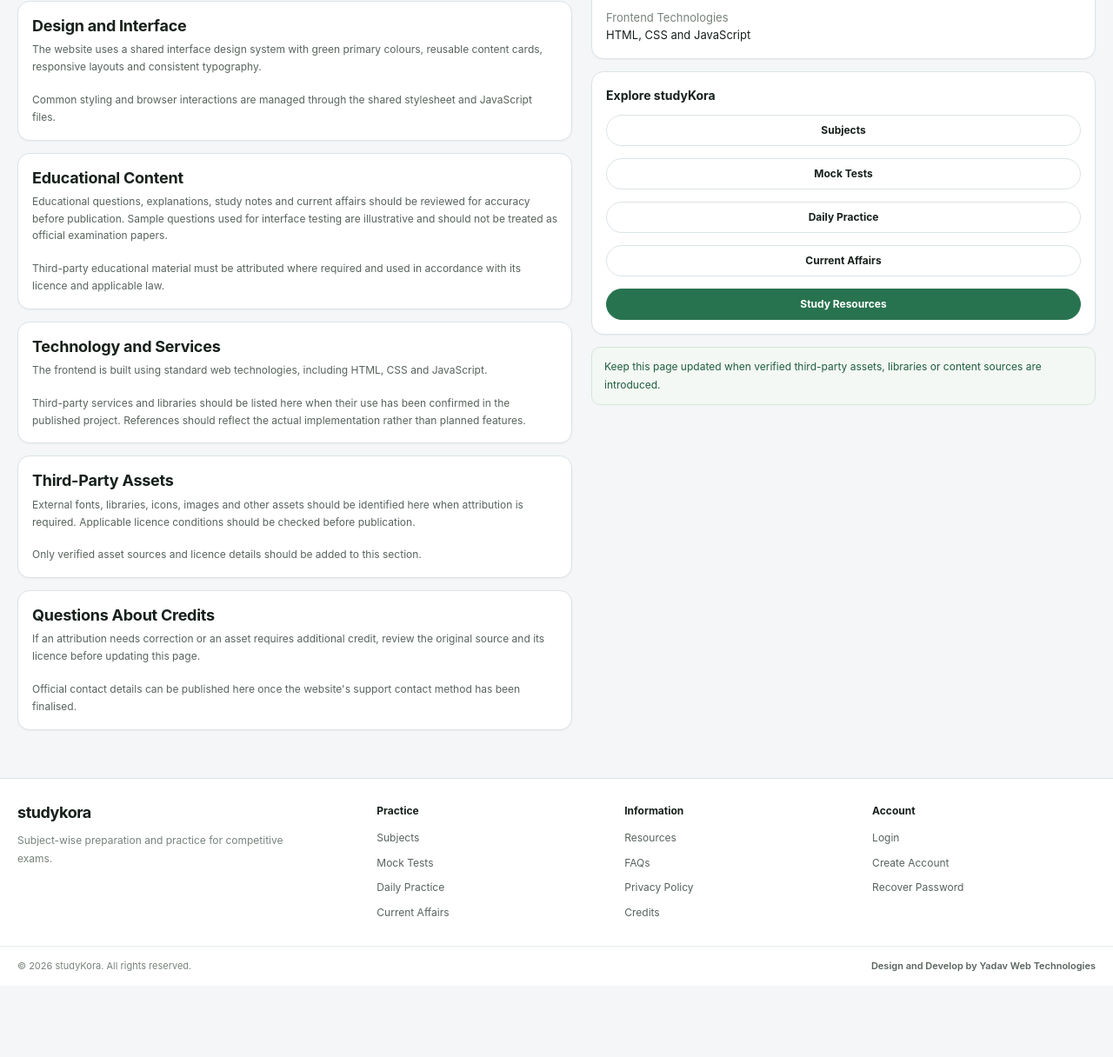
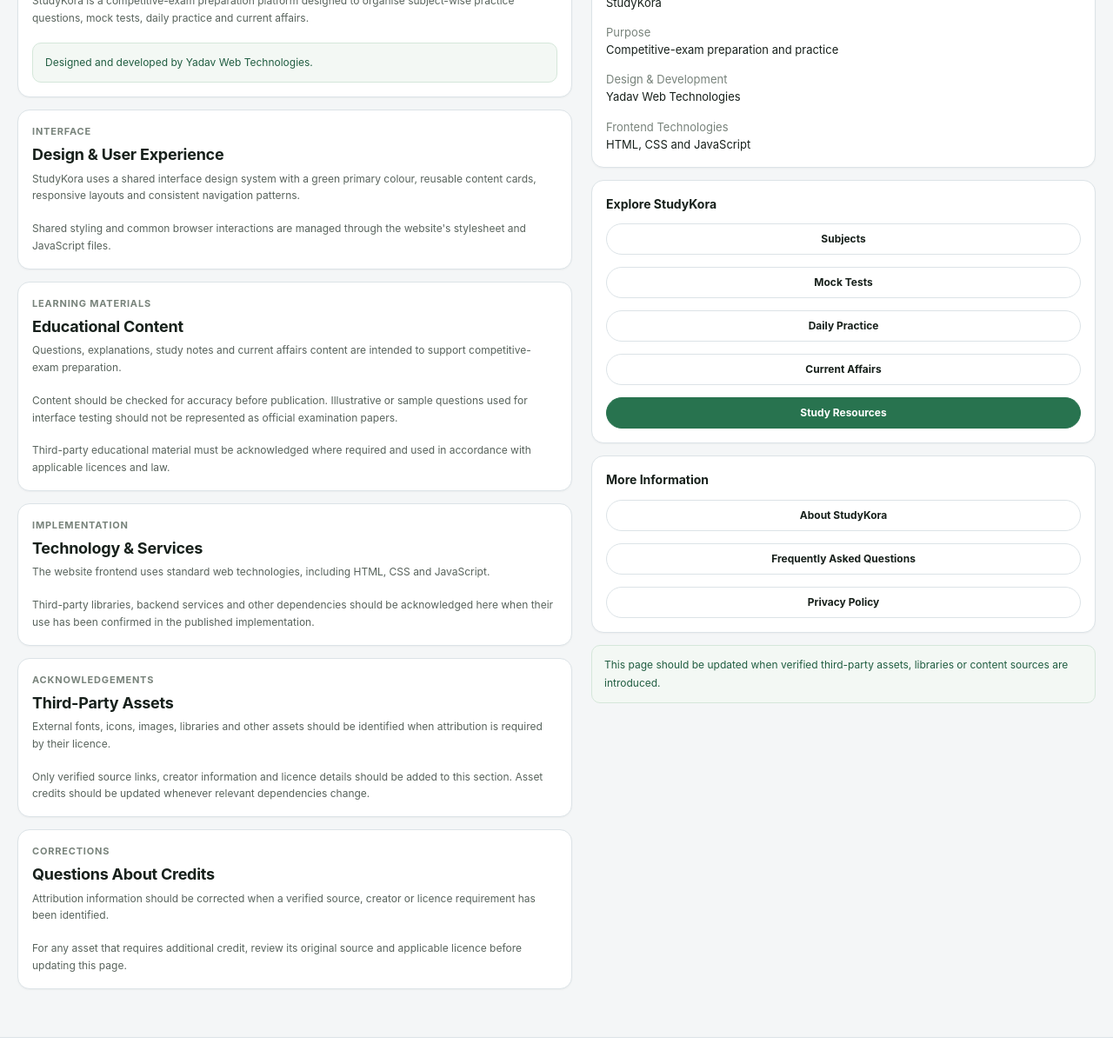
Before and after one commit to yadavwebtechnologies-softwares/preparekora, a plain HTML site: page credits.html in a window 1280 px wide. Shown: the part 461-1677 px from the top of the page at 87% size. Before the commit the page ends 1595 px from the top, so only its background shows below. Drawn offline with Linux system fonts and the light colour scheme.

Commit message:
Refactor credits.html for consistency and clarity
Updated titles, descriptions, and keywords for improved clarity and consistency. Enhanced content structure and corrected branding references throughout the credits page.

````diff
--- a/credits.html
+++ b/credits.html
@@ -1,17 +1,19 @@
+```html
 <!DOCTYPE html>
 <html lang="en">
 <head>
     <meta charset="UTF-8">
     <meta name="viewport" content="width=device-width, initial-scale=1.0">
 
-    <title>Credits & Attribution | studyKora</title>
-    <meta name="description" content="Learn about the design, development, educational content and third-party asset attribution for studyKora.">
-    <meta name="keywords" content="studyKora credits, website attribution, educational resources, Yadav Web Technologies">
+    <title>Credits &amp; Attribution | StudyKora</title>
+    <meta name="description" content="Learn about StudyKora's design, development, educational content, technologies and third-party asset attribution.">
+    <meta name="keywords" content="StudyKora credits, website attribution, educational content, website development, Yadav Web Technologies, third-party asset credits">
     <meta name="theme-color" content="#28734f">
     <meta name="robots" content="index, follow">
+
     <link rel="canonical" href="https://yadavwebtechnologies-softwares.github.io/studynow/credits.html">
+    <link rel="stylesheet" href="style.css">
 
-    <link rel="stylesheet" href="style.css">
     <script src="script.js" defer></script>
     <script src="js/shared-header.js" defer></script>
 </head>
@@ -22,44 +24,57 @@
     <header class="site-header">
         <div class="header-inner">
 
-            <a href="index.html" class="brand" aria-label="studyKora home">
+            <a href="index.html" class="brand" aria-label="StudyKora home">
+                <span class="brand-mark" aria-hidden="true">
+                    <span style="font-size: 23px; font-weight: 800;">s</span>
+                </span>
+
                 <span class="brand-text">
-                    <span class="brand-name"><span class="brand-study">study</span><span class="brand-kora">kora</span></span>
+                    <span class="brand-name" style="font-size: 19px;">
+                        <span style="color: #111111;">study</span><span style="color: #777777;">kora</span>
+                    </span>
                 </span>
             </a>
 
             <nav class="main-nav" id="main-nav" aria-label="Main navigation">
-                <a href="index.html" data-page="home">Home</a>
-                <a href="subject.html" data-page="subjects">Subjects</a>
-                <a href="current-affairs.html" data-page="current-affairs">Current Affairs</a>
-                <a href="mock-tests.html" data-page="mock-tests">Mock Tests</a>
-                <a href="daily-practice.html" data-page="daily-practice">Daily Practice</a>
+                <a href="index.html" data-page="index.html">Home</a>
+                <a href="subject.html" data-page="subject.html">Subjects</a>
+                <a href="current-affairs.html" data-page="current-affairs.html">Current Affairs</a>
+                <a href="mock-tests.html" data-page="mock-tests.html">Mock Tests</a>
+                <a href="daily-practice.html" data-page="daily-practice.html">Daily Practice</a>
             </nav>
 
             <div class="header-actions">
 
+                <!-- Logged-out account actions -->
                 <div class="account-guest" id="account-guest">
-                    <a href="auth.html?mode=login" class="btn btn-outline">
+                    <a href="auth.html?mode=login"
+                       class="btn btn-outline"
+                       id="account-login-link">
                         Login
                     </a>
-                    <a href="auth.html?mode=signup" class="btn btn-primary">
+
+                    <a href="auth.html?mode=signup"
+                       class="btn btn-primary"
+                       id="account-register-link">
                         Create Account
                     </a>
                 </div>
 
+                <!-- Logged-in account action -->
                 <div class="account-authenticated" id="account-authenticated" hidden>
                     <a href="profile.html"
-                       class="profile-trigger"
+                       class="account-profile-trigger"
                        id="account-profile-trigger"
                        aria-label="Open your profile">
                         <svg id="account-profile-avatar"
                              viewBox="0 0 24 24"
                              fill="none"
                              aria-hidden="true">
-                            <circle cx="12" cy="8" r="3.5"
+                            <circle cx="12" cy="8" r="4"
                                     stroke="currentColor"
                                     stroke-width="1.7"/>
-                            <path d="M5 20c.5-3.5 3.2-5.5 7-5.5s6.5 2 7 5.5"
+                            <path d="M4 21c0-4.2 3.2-7 8-7s8 2.8 8 7"
                                   stroke="currentColor"
                                   stroke-width="1.7"
                                   stroke-linecap="round"/>
@@ -73,9 +88,7 @@
                         aria-label="Open navigation menu"
                         aria-controls="main-nav"
                         aria-expanded="false">
-                    <svg viewBox="0 0 24 24"
-                         fill="none"
-                         aria-hidden="true">
+                    <svg viewBox="0 0 24 24" fill="none" aria-hidden="true">
                         <path d="M4 7h16M4 12h16M4 17h16"
                               stroke="currentColor"
                               stroke-width="1.8"
@@ -90,7 +103,7 @@
     <main class="page-content">
 
         <!-- Page Hero -->
-        <section class="page-hero">
+        <section class="page-hero" id="credits-main-hero">
             <div class="page-hero-inner">
 
                 <span class="page-hero-icon" aria-hidden="true">
@@ -109,121 +122,169 @@
                 <h1 class="page-hero-title">Credits &amp; Attribution</h1>
 
                 <p class="page-hero-description">
-                    Information about the design, development, educational
-                    content and resources used by studyKora.
+                    Learn about StudyKora's design, development,
+                    educational content, technologies and acknowledgements.
                 </p>
+
+                <div class="page-hero-stats">
+                    <span class="page-hero-stat">Design</span>
+                    <span class="page-hero-stat">Development</span>
+                    <span class="page-hero-stat">Educational Content</span>
+                    <span class="page-hero-stat">Attribution</span>
+                </div>
 
             </div>
         </section>
 
         <!-- Credits Content -->
-        <section class="content-section">
+        <section class="content-section" id="credits-content-section">
             <div class="container">
+
+                <div class="section-heading">
+                    <div>
+                        <h2 class="section-title">Credits &amp; Acknowledgements</h2>
+                        <p class="section-description">
+                            Information about the people, technologies and
+                            resources associated with the StudyKora website.
+                        </p>
+                    </div>
+                </div>
 
                 <div class="content-columns">
 
+                    <!-- Main Credits -->
                     <div class="content-stack">
 
+                        <!-- Website Design & Development -->
                         <section class="content-card">
-                            <span class="section-eyebrow">Website Design &amp; Development</span>
-                            <h2 class="section-title">studyKora</h2>
+                            <span class="section-eyebrow">
+                                Website Design &amp; Development
+                            </span>
+
+                            <h2 class="section-title">StudyKora</h2>
 
                             <p class="section-description">
-                                studyKora is a competitive-exam preparation
-                                website designed to organise subject-wise
-                                MCQs, mock tests, daily practice and current affairs.
+                                StudyKora is a competitive-exam preparation
+                                platform designed to organise subject-wise
+                                practice questions, mock tests, daily practice
+                                and current affairs.
                             </p>
 
                             <div class="notice mt-md">
-                                Design and development by Yadav Web Technologies.
+                                Designed and developed by Yadav Web Technologies.
                             </div>
                         </section>
 
+                        <!-- Design and Interface -->
                         <section class="content-card">
-                            <h2 class="section-title">Design and Interface</h2>
+                            <span class="section-eyebrow">Interface</span>
+
+                            <h2 class="section-title">Design &amp; User Experience</h2>
 
                             <p class="section-description">
-                                The website uses a shared interface design system
-                                with green primary colours, reusable content cards,
-                                responsive layouts and consistent typography.
+                                StudyKora uses a shared interface design system
+                                with a green primary colour, reusable content
+                                cards, responsive layouts and consistent
+                                navigation patterns.
                             </p>
 
                             <p class="section-description mt-md">
-                                Common styling and browser interactions are managed
-                                through the shared stylesheet and JavaScript files.
+                                Shared styling and common browser interactions
+                                are managed through the website's stylesheet
+                                and JavaScript files.
                             </p>
                         </section>
 
+                        <!-- Educational Content -->
                         <section class="content-card">
+                            <span class="section-eyebrow">Learning Materials</span>
+
                             <h2 class="section-title">Educational Content</h2>
 
                             <p class="section-description">
-                                Educational questions, explanations, study notes
-                                and current affairs should be reviewed for accuracy
-                                before publication. Sample questions used for
-                                interface testing are illustrative and should not
-                                be treated as official examination papers.
+                                Questions, explanations, study notes and current
+                                affairs content are intended to support
+                                competitive-exam preparation.
                             </p>
 
                             <p class="section-description mt-md">
-                                Third-party educational material must be attributed
-                                where required and used in accordance with its
-                                licence and applicable law.
+                                Content should be checked for accuracy before
+                                publication. Illustrative or sample questions
+                                used for interface testing should not be
+                                represented as official examination papers.
+                            </p>
+
+                            <p class="section-description mt-md">
+                                Third-party educational material must be
+                                acknowledged where required and used in
+                                accordance with applicable licences and law.
                             </p>
                         </section>
 
+                        <!-- Technology -->
                         <section class="content-card">
-                            <h2 class="section-title">Technology and Services</h2>
+                            <span class="section-eyebrow">Implementation</span>
+
+                            <h2 class="section-title">Technology &amp; Services</h2>
 
                             <p class="section-description">
-                                The frontend is built using standard web technologies,
-                                including HTML, CSS and JavaScript.
+                                The website frontend uses standard web
+                                technologies, including HTML, CSS and JavaScript.
                             </p>
 
                             <p class="section-description mt-md">
-                                Third-party services and libraries should be listed
-                                here when their use has been confirmed in the
-                                published project. References should reflect the
-                                actual implementation rather than planned features.
+                                Third-party libraries, backend services and
+                                other dependencies should be acknowledged here
+                                when their use has been confirmed in the
+                                published implementation.
                             </p>
                         </section>
 
+                        <!-- Third-party assets -->
                         <section class="content-card">
+                            <span class="section-eyebrow">Acknowledgements</span>
+
                             <h2 class="section-title">Third-Party Assets</h2>
 
                             <p class="section-description">
-                                External fonts, libraries, icons, images and other
-                                assets should be identified here when attribution
-                                is required. Applicable licence conditions should
-                                be checked before publication.
+                                External fonts, icons, images, libraries and
+                                other assets should be identified when
+                                attribution is required by their licence.
                             </p>
 
                             <p class="section-description mt-md">
-                                Only verified asset sources and licence details
-                                should be added to this section.
+                                Only verified source links, creator information
+                                and licence details should be added to this
+                                section. Asset credits should be updated whenever
+                                relevant dependencies change.
                             </p>
                         </section>
 
+                        <!-- Questions -->
                         <section class="content-card">
+                            <span class="section-eyebrow">Corrections</span>
+
                             <h2 class="section-title">Questions About Credits</h2>
 
                             <p class="section-description">
-                                If an attribution needs correction or an asset
-                                requires additional credit, review the original
-                                source and its licence before updating this page.
+                                Attribution information should be corrected
+                                when a verified source, creator or licence
+                                requirement has been identified.
                             </p>
 
                             <p class="section-description mt-md">
-                                Official contact details can be published here
-                                once the website's support contact method has
-                                been finalised.
+                                For any asset that requires additional credit,
+                                review its original source and applicable
+                                licence before updating this page.
                             </p>
                         </section>
 
                     </div>
 
+                    <!-- Sidebar -->
                     <aside class="content-stack">
 
+                        <!-- Website Information -->
                         <div class="panel">
                             <h2 class="panel-title">Website Information</h2>
 
@@ -231,18 +292,18 @@
 
                                 <div>
                                     <span class="text-muted">Website</span>
-                                    <p class="no-margin">studyKora</p>
+                                    <p class="no-margin">StudyKora</p>
                                 </div>
 
                                 <div>
                                     <span class="text-muted">Purpose</span>
                                     <p class="no-margin">
-                                        Competitive exam preparation and practice
+                                        Competitive-exam preparation and practice
                                     </p>
                                 </div>
 
                                 <div>
-                                    <span class="text-muted">Design and Development</span>
+                                    <span class="text-muted">Design &amp; Development</span>
                                     <p class="no-margin">Yadav Web Technologies</p>
                                 </div>
 
@@ -254,41 +315,69 @@
                             </div>
                         </div>
 
+                        <!-- Explore Website -->
                         <div class="panel">
-                            <h2 class="panel-title">Explore studyKora</h2>
+                            <h2 class="panel-title">Explore StudyKora</h2>
 
                             <div class="content-stack">
-                                <a href="subject.html" class="btn btn-outline btn-full">
+                                <a href="subject.html"
+                                   class="btn btn-outline btn-full">
                                     Subjects
                                 </a>
 
-                                <a href="mock-tests.html" class="btn btn-outline btn-full">
+                                <a href="mock-tests.html"
+                                   class="btn btn-outline btn-full">
                                     Mock Tests
                                 </a>
 
-                                <a href="daily-practice.html" class="btn btn-outline btn-full">
+                                <a href="daily-practice.html"
+                                   class="btn btn-outline btn-full">
                                     Daily Practice
                                 </a>
 
-                                <a href="current-affairs.html" class="btn btn-outline btn-full">
+                                <a href="current-affairs.html"
+                                   class="btn btn-outline btn-full">
                                     Current Affairs
                                 </a>
 
-                                <a href="resources.html" class="btn btn-primary btn-full">
+                                <a href="resources.html"
+                                   class="btn btn-primary btn-full">
                                     Study Resources
                                 </a>
                             </div>
                         </div>
 
+                        <!-- Related Information -->
+                        <div class="panel">
+                            <h2 class="panel-title">More Information</h2>
+
+                            <div class="content-stack">
+                                <a href="why-studynow.html"
+                                   class="btn btn-outline btn-full">
+                                    About StudyKora
+                                </a>
+
+                                <a href="faq.html"
+                                   class="btn btn-outline btn-full">
+                                    Frequently Asked Questions
+                                </a>
+
+                                <a href="privacy-policy.html"
+                                   class="btn btn-outline btn-full">
+                                    Privacy Policy
+                                </a>
+                            </div>
+                        </div>
+
                         <div class="notice">
-                            Keep this page updated when verified third-party
-                            assets, libraries or content sources are introduced.
+                            This page should be updated when verified
+                            third-party assets, libraries or content sources
+                            are introduced.
                         </div>
 
                     </aside>
 
                 </div>
-
             </div>
         </section>
 
@@ -299,14 +388,21 @@
         <div class="footer-main">
 
             <div class="footer-brand">
-                <a href="index.html" class="brand" aria-label="studyKora home">
+                <a href="index.html" class="brand" aria-label="StudyKora home">
+                    <span class="brand-mark" aria-hidden="true">
+                        <span style="font-size: 23px; font-weight: 800;">s</span>
+                    </span>
+
                     <span class="brand-text">
-                        <span class="brand-name"><span class="brand-study">study</span><span class="brand-kora">kora</span></span>
+                        <span class="brand-name" style="font-size: 19px;">
+                            <span style="color: #111111;">study</span><span style="color: #777777;">kora</span>
+                        </span>
                     </span>
                 </a>
 
                 <p class="footer-description">
-                    Subject-wise preparation and practice for competitive exams.
+                    Exam preparation, practice questions and study resources
+                    for learners preparing for competitive examinations.
                 </p>
             </div>
 
@@ -321,8 +417,19 @@
             </div>
 
             <div class="footer-column">
+                <h3>Categories</h3>
+                <ul class="footer-links">
+                    <li><a href="subject.html">All Subjects</a></li>
+                    <li><a href="current-affairs.html">Current Affairs</a></li>
+                    <li><a href="mock-tests.html">Practice Tests</a></li>
+                    <li><a href="resources.html">Study Resources</a></li>
+                </ul>
+            </div>
+
+            <div class="footer-column">
                 <h3>Information</h3>
                 <ul class="footer-links">
+                    <li><a href="why-studynow.html">About</a></li>
                     <li><a href="resources.html">Resources</a></li>
                     <li><a href="faq.html">FAQs</a></li>
                     <li><a href="privacy-policy.html">Privacy Policy</a></li>
@@ -330,26 +437,19 @@
                 </ul>
             </div>
 
-            <div class="footer-column">
-                <h3>Account</h3>
-                <ul class="footer-links">
-                    <li><a href="auth.html?mode=login">Login</a></li>
-                    <li><a href="auth.html?mode=signup">Create Account</a></li>
-                    <li><a href="auth.html?mode=forgot">Recover Password</a></li>
-                </ul>
-            </div>
-
         </div>
 
         <div class="footer-bottom">
             <span>
-                &copy; <span data-current-year></span> studyKora. All rights reserved.
+                &copy; <span data-current-year></span> StudyKora. All rights reserved.
             </span>
+
             <span class="site-credit">
-                Design and Develop by Yadav Web Technologies
+                Designed and developed by Yadav Web Technologies
             </span>
         </div>
     </footer>
 
 </body>
 </html>
+```
````
